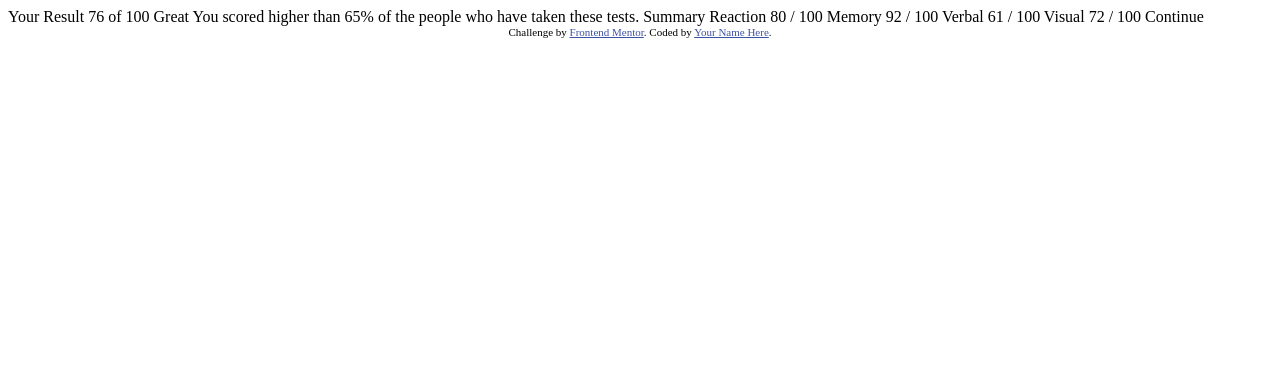
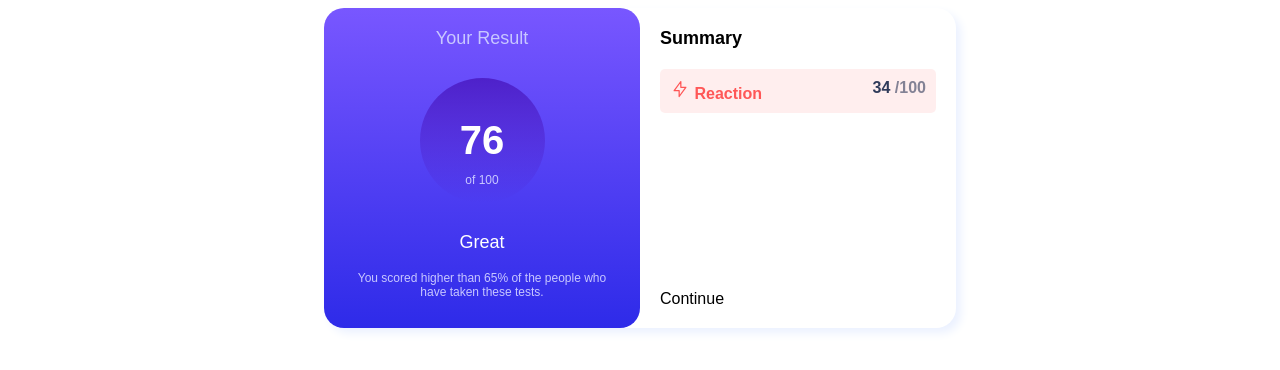
Before and after one commit to blakeZTL/results-summary-component-main, a plain HTML site: page index.html in a window 1280 px wide. Drawn offline with Linux system fonts and the light colour scheme.

Commit message:
Add Style.css

```diff
--- a/index.html
+++ b/index.html
@@ -1,47 +1,68 @@
 <!DOCTYPE html>
 <html lang="en">
   <head>
-  <meta charset="UTF-8">
-  <meta name="viewport" content="width=device-width, initial-scale=1.0"> <!-- displays site properly based on user's device -->
+    <meta charset="UTF-8" />
+    <meta name="viewport" content="width=device-width, initial-scale=1.0" />
+    <!-- displays site properly based on user's device -->
 
-  <link rel="icon" type="image/png" sizes="32x32" href="./assets/images/favicon-32x32.png">
+    <link
+      rel="icon"
+      type="image/png"
+      sizes="32x32"
+      href="./assets/images/favicon-32x32.png"
+    />
+    <link rel="stylesheet" href="style.css" />
 
     <title>Frontend Mentor | Results summary component</title>
 
     <!-- Feel free to remove these styles or customise in your own stylesheet 👍 -->
-  <style>
-    .attribution { font-size: 11px; text-align: center; }
-    .attribution a { color: hsl(228, 45%, 44%); }
-  </style>
   </head>
   <body>
-
-  Your Result
-  76
-  of 100
-
-  Great
+    <div class="Content">
+      <div class="Results">
+        <div class="ResultsTitle">Your Result</div>
+        <div class="ResultCircle">
+          <div class="Scores">
+            <p id="Score">76</p>
+            <p id="PossibleScore">of 100</p>
+          </div>
+        </div>
+        <div class="ScoreSummaryTitle">Great</div>
+        <div class="ScoreSummary">
           You scored higher than 65% of the people who have taken these tests.
-
-  Summary
-
-  Reaction
-  80 / 100
-
-  Memory
-  92 / 100
-
-  Verbal
-  61 / 100
-
-  Visual
-  72 / 100
-
-  Continue
-
+        </div>
+      </div>
+      <div class="Summary">
+        <div class="SummaryTitle">Summary</div>
+        <div class="Breakdowns">
+          <div class="Reaction">
+            <div class="ReactionTitle">
+              <img
+                id="reactionImg"
+                src="assets/images/icon-reaction.svg"
+                alt="reaction"
+              />
+              <span>Reaction</span>
+            </div>
+            <div class="ReactionValue">
+              <span id="ReactionScore">34</span>
+              <span id="ReactionPossibleScore">/100</span>
+            </div>
+          </div>
+          <div class="Memory"></div>
+          <div class="Verbal"></div>
+          <div class="Visual"></div>
+        </div>
+        <div class="Continue">Continue</div>
+      </div>
+      <!-- Feel free to remove this attribution if you'd like.
       <div class="attribution">
-    Challenge by <a href="https://www.frontendmentor.io?ref=challenge" target="_blank">Frontend Mentor</a>.
-    Coded by <a href="#">Your Name Here</a>.
+        Challenge by
+        <a href="https://www.frontendmentor.io?ref=challenge" target="_blank"
+          >Frontend Mentor</a
+        >. Coded by <a href="#">Blake Bradford</a>.
+      </div>
+      -->
     </div>
   </body>
 </html>
--- /dev/null
+++ b/style.css
@@ -0,0 +1,120 @@
+
+@font-face {
+    font-family: 'Hanken Grotesk'; /* Choose a name for your custom font */
+    src: url('assets/fonts/HankenGrotesk-VariableFont_wght.ttf')
+      format('ttf');
+  }
+
+  .attribution {
+    display: grid;
+    grid-area: 2 / 1 / 2 / 2;
+    font-size: 11px;
+    text-align: center;
+    position: relative;
+    top: 50%;
+    transform: translateY(50%);
+  }
+  .attribution a {
+    color: hsl(228, 45%, 44%);
+  }
+  .Content {
+    display: grid;
+    grid-template-columns: repeat(2, 1fr);
+    grid-column-gap: 0px;
+    grid-row-gap: 0px;
+    width: 50%;
+    margin: 0 auto;
+    font-family: 'Hanken Grotesk', sans-serif;
+    border-radius: 20px;
+    box-shadow: 5px 5px 10px hsl(221, 100%, 96%);
+  }
+  .Results{
+    padding: 20px;
+    display: grid;
+    grid-area: 1 / 1 / 1 / 1;
+    grid-template-columns: 1fr;
+    background: linear-gradient(to bottom, hsl(252, 100%, 67%), hsl(241, 81%, 54%));
+    border-radius: 20px;
+    text-align: center;
+    color: hsl(241, 100%, 89%)
+  }
+  .ResultsTitle{
+    font-size: 18px;
+  }
+  .ResultCircle{
+    border-radius: 50%;
+    background: linear-gradient(to bottom, hsla(256, 72%, 46%, 1), hsla(241, 72%, 46%, 0));
+    width: 125px;
+    height: 125px;
+    margin: 0 auto;
+    margin-top: 20px;
+    margin-bottom: 20px;
+  }
+  .Scores{
+    font-size: 16px;
+    margin: 0 auto;
+    position: relative;
+    top: 50%;
+    transform: translateY(-100%);
+    line-height: 0%;
+  }
+.Scores #Score{
+    font-size: 40px;
+    font-weight: 800;
+    color: hsl(0, 0%, 100%);
+}
+.Scores #PossibleScore{
+    font-size: 12px;
+    font-weight: 500;
+    color: hsl(241, 100%, 89%)
+}
+
+.ScoreSummaryTitle{
+    font-size: 18px;
+    font-weight: 500;
+    color: hsl(0,0%,100%);
+}
+.ScoreSummary{
+    font-size: 12px;
+    font-weight: 500;
+    color: hsl(241, 100%, 89%);
+    margin-top: 10px;
+}
+.Summary{
+    margin: 20px;
+}
+.SummaryTitle{
+    font-size: 18px;
+    font-weight: 700;
+    margin-bottom: 20px;
+}
+.Breakdowns{
+    display: grid;
+    grid-template-columns: 1fr;
+    grid-template-rows: repeat(4,1fr);
+    row-gap: 15px;
+    margin-right: 20px;
+}
+.Reaction{
+    display: grid;
+    grid-template-columns: 1fr 1fr;
+    background: hsla(0, 100%, 67%,.1);
+    border-radius: 5px;
+    width: 100%;
+    padding: 10px;
+    color: hsla(0, 100%, 67%,1);
+}
+.ReactionTitle{
+    grid-area: 1 / 1 / 1 / 1;
+    text-align: left;
+    font-weight: 700;
+}
+.ReactionValue{
+    grid-area: 1 / 2 / 1 / 2;
+    text-align: right;
+    color:hsla(224, 30%, 27%,1);
+    font-weight: 700;
+}
+.ReactionValue #ReactionPossibleScore{
+    color:hsla(224, 30%, 27%,.6);
+}
```
Lines whose indentation alone changed are shown as unchanged.
